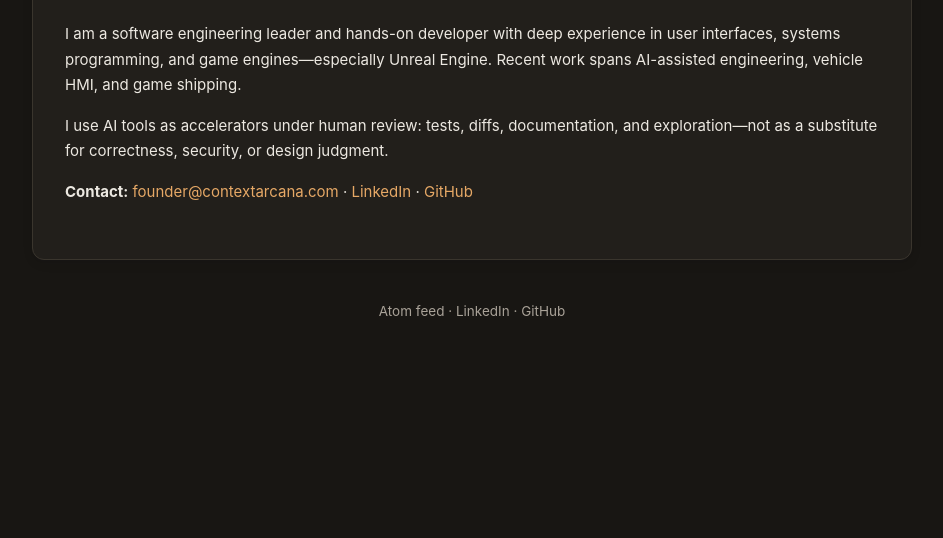
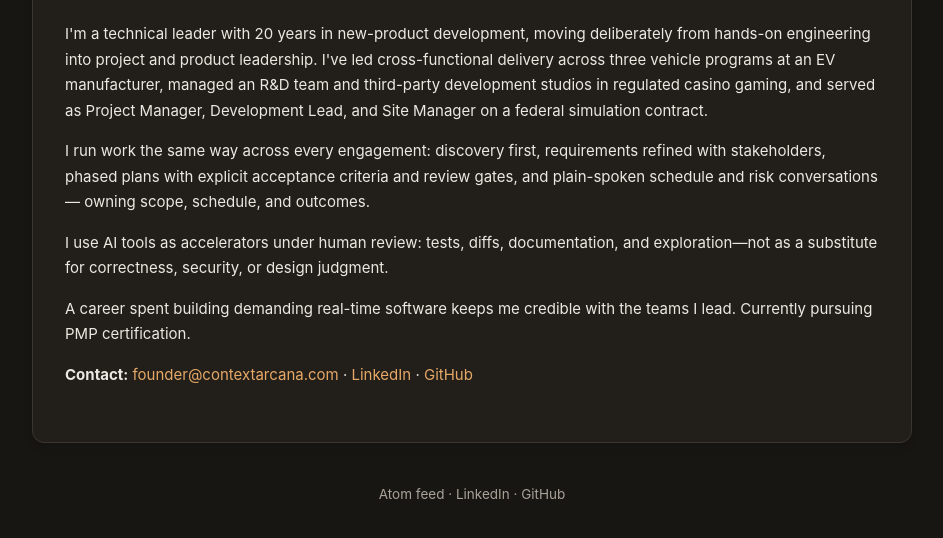
Before and after one commit to eibonscroll/eibonscroll.github.io, an Eleventy site: page src/about.njk in a window 1280 px wide. Shown: the part 200-738 px from the top of the page, without its empty margins (168-1111 px from the left). Built offline with nearby package versions, Linux system fonts and the light colour scheme; Eleventy itself is replaced by a stand-in of ours; files that its build step writes are made by us from their sources.

Commit message:
updated about page

```diff
--- a/src/about.njk
+++ b/src/about.njk
@@ -2,7 +2,7 @@
 layout: layouts/base.njk
 title: About
 permalink: /about/
-description: "About Michael G. Purvis — software engineer focused on UI, systems, Unreal Engine, and AI-assisted development."
+description: "About Michael G. Purvis — technical leader in project & product management. 20 years shipping products across automotive, gaming, simulation, and applied AI."
 ---
 <div class="page page--post">
   <header>
@@ -10,13 +10,26 @@ description: "About Michael G. Purvis — software engineer focused on UI, syste
   </header>
   <div class="post-body">
     <p>
-      I am a software engineering leader and hands-on developer with deep experience in
-      user interfaces, systems programming, and game engines—especially Unreal Engine.
-      Recent work spans AI-assisted engineering, vehicle HMI, and game shipping.
+      I'm a technical leader with 20 years in new-product development, moving
+      deliberately from hands-on engineering into project and product leadership.
+      I've led cross-functional delivery across three vehicle programs at an EV
+      manufacturer, managed an R&amp;D team and third-party development studios in
+      regulated casino gaming, and served as Project Manager, Development Lead,
+      and Site Manager on a federal simulation contract.
+    </p>
+    <p>
+      I run work the same way across every engagement: discovery first,
+      requirements refined with stakeholders, phased plans with
+      explicit acceptance criteria and review gates, and plain-spoken schedule
+      and risk conversations — owning scope, schedule, and outcomes.
     </p>
     <p>
       I use AI tools as accelerators under human review: tests, diffs, documentation,
       and exploration—not as a substitute for correctness, security, or design judgment.
+    </p>
+    <p>
+      A career spent building demanding real-time software keeps me credible with
+      the teams I lead. Currently pursuing PMP certification.
     </p>
     <p>
       <strong>Contact:</strong>
```
